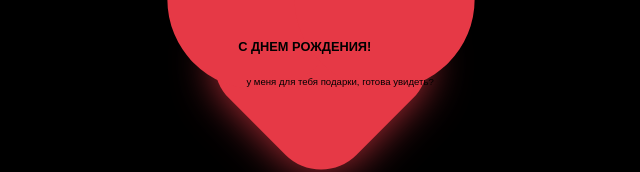
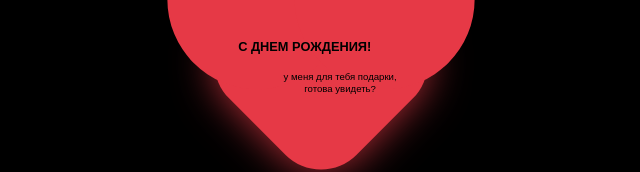
Before and after one commit to Sevenchika/Happy-Birthdaye, a plain HTML site: page index.html in a window 1280 px wide. Shown: the part 287-459 px from the top of the page, without its empty margins (319-959 px from the left). Drawn offline with Linux system fonts and the light colour scheme.

Commit message:
Update index.html

```diff
--- a/index.html
+++ b/index.html
@@ -14,7 +14,7 @@
         <div class="heart-container">
             <div class="cute-heart">
                 <p>С ДНЕМ РОЖДЕНИЯ!</p>
-                <p class="small-text">у меня для тебя подарки, готова увидеть?</p>
+                <p class="small-text">у меня для тебя подарки, <br> готова увидеть?</p>
             </div>
         </div>
         <div class="button-group">
@@ -109,4 +109,5 @@
 
     <script src="script.js"></script>
 </body>
+
 </html>
```
